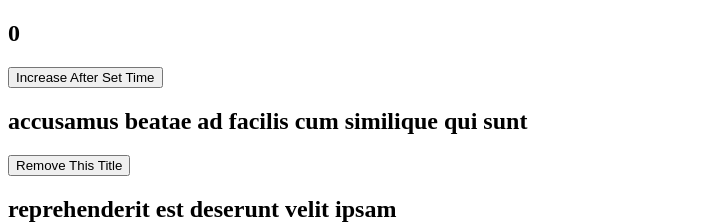
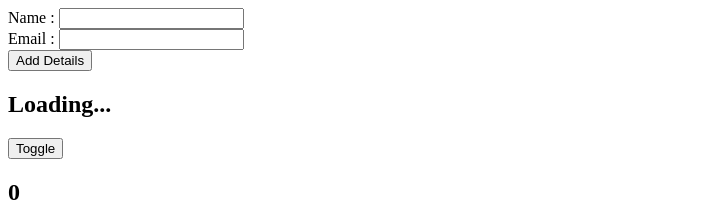
Before and after one commit to chinedumc/custom-hooks-practise, a React (Create React App) app: page / in a window 1280 px wide. Shown: the top 224 px of the page, without its empty margins (0-711 px from the left). Built offline with nearby package versions, Linux system fonts and the light colour scheme; no server answers.

Commit message:
Added Short Circuit and Controlled Inputs

```diff
--- a/src/components/App.js
+++ b/src/components/App.js
@@ -7,11 +7,14 @@ import CreateRemove from "./CreateRemove";
 import MainPosts from "./MainPosts";
 import ComplexCounter from "./ComplexCounter";
 import GitHubUsers from "./GitHubUsers";
+import ShortCrctTernary from "./ShortCrct&Ternary";
+import ControlledInputs from "./ControlledInputs";
 
 const App = () => {
-
 	return (
 		<>
+			<ControlledInputs />
+			<ShortCrctTernary />
 			<GitHubUsers />
 			<ComplexCounter />
 			<CreateRemove />
@@ -19,11 +22,10 @@ const App = () => {
 			<UsePropsComp />
 			<Inputfield />
 			<ThumbNails />
-      <Users/>
+			<Users />
 			<MainPosts />
 		</>
-  )
+	);
+};
 
-}
-
-export default App
+export default App;
--- /dev/null
+++ b/src/components/ControlledInputs.js
@@ -0,0 +1,38 @@
+import { useState } from "react";
+
+const ControlledInputs = () => {
+	const [name, setName] = useState("");
+	const [email, setEmail] = useState("");
+
+	const handleSubmit = (e) => {
+		e.preventDefault();
+	};
+
+	return (
+		<>
+			<form onSubmit={handleSubmit}>
+				<div>
+					<label htmlFor="name">Name : </label>
+					<input
+						type="text"
+						id="name"
+						value={name}
+						onChange={(e) => setName(e.target.value)}
+					/>
+				</div>
+				<div>
+					<label htmlFor="email">Email : </label>
+					<input
+						type="text"
+						id="email"
+						value={email}
+						onChange={(e) => setEmail(e.target.value)}
+					/>
+				</div>
+        <button type="submit">Add Details</button>
+			</form>
+		</>
+	);
+};
+
+export default ControlledInputs;
--- /dev/null
+++ b/src/components/ShortCrct&Ternary.js
@@ -0,0 +1,25 @@
+import { useState } from "react"
+
+
+const ShortCrct_Ternary = () => {
+
+  const [isLoading, setIsLoading] = useState(false)
+  // const [pageIsLoaded, setPageIsLoaded] = useState('Pagessss')
+
+  const ToggleHandler = () => {
+    setIsLoading(!isLoading)
+  }
+
+  return<>
+  <div>
+    {(!isLoading) && <h2>Loading...</h2>}
+    {/* {(isLoading) && <h2>Page is Loaded</h2> } */}
+
+    {(isLoading) ? <h2>Page is Loaded</h2> : ''}
+  </div>
+
+  <button onClick={ToggleHandler}>Toggle</button>
+  </>
+}
+
+export default ShortCrct_Ternary
```
Lines whose indentation alone changed are shown as unchanged.
